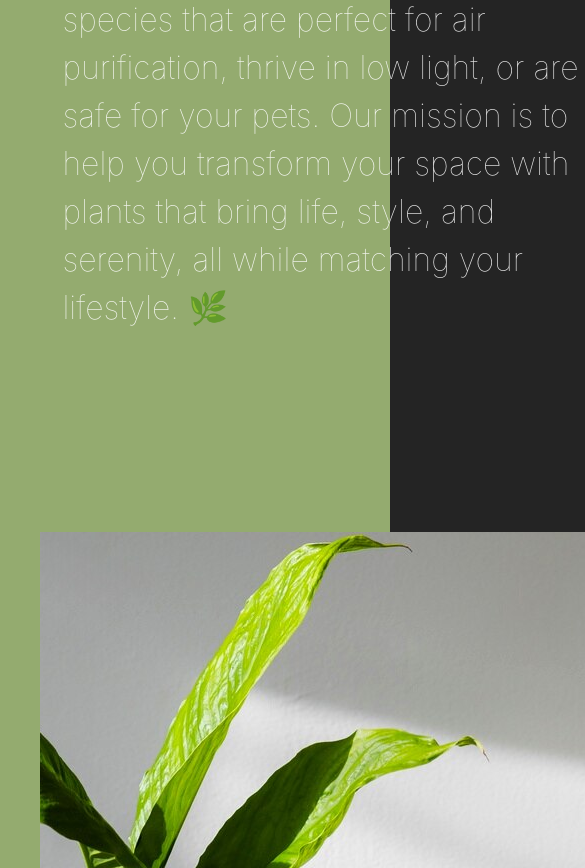
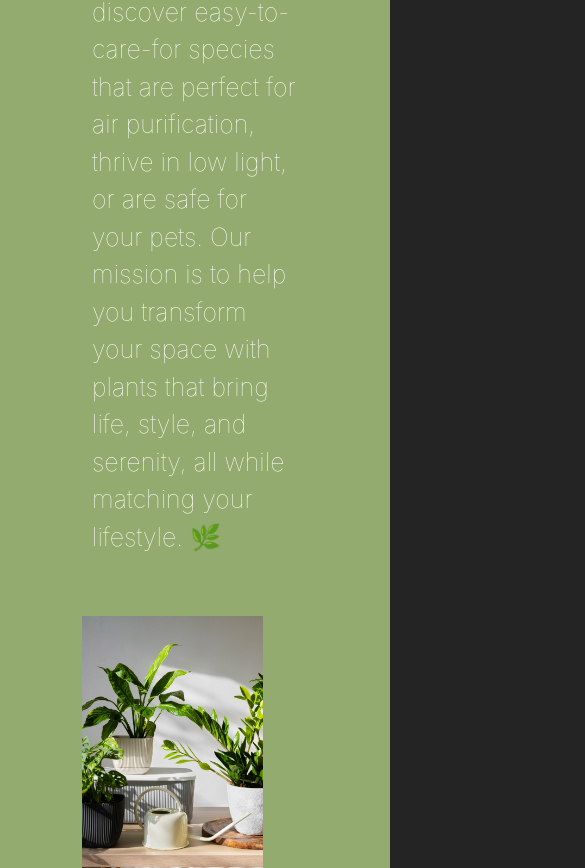
Before and after one commit to bilal-augereau/ThePlantSpot, a React (Vite) app: page / in a window 390 px wide. Shown: the part 1132-2000 px from the top of the page, 585 px wide, since content can reach past the window. Built offline with nearby package versions, Linux system fonts and the light colour scheme.

Commit message:
réajustement de la 2eme partie du body, modifcation taille texte et titre, reduction des espaces

```diff
--- a/src/pages/Home.css
+++ b/src/pages/Home.css
@@ -1,50 +1,126 @@
 .other-informations {
 	display: flex;
 	flex-direction: row;
-	justify-content: space-evenly;
+	justify-content: space-around;
+	padding: 2rem;
+}
+
+.exceptional-plant-varieties,
+.easy-care {
+	display: flex;
+	flex-direction: column;
+	justify-content: center;
+	width: 350px;
+	height: 1600px;
 }
 
 .exceptional-plant-varieties {
-	display: flex;
-	flex-direction: column;
-	align-items: center;
+	margin-left: 650px;
 }
+
 .easy-care {
-	display: flex;
-	flex-direction: column;
+	margin-right: 650px;
 }
-.green-oasis-img {
-	height: 1600px;
-	width: 600px;
-	margin: 40px;
-	object-fit: none;
-	margin-top: 200px;
+
+.green-oasis-img,
+.indoor-plants-img {
+	height: 100%;
+	width: 100%;
+	object-fit: cover;
 }
-.indoor-plants-img {
-	height: 1600px;
-	width: 600px;
-	margin: 40px;
-	object-fit: none;
-	margin-bottom: 200px;
-}
+
 .other-informations h3 {
 	text-align: center;
 	font-weight: bolder;
-	font-size: 3rem;
-	margin-top: 150px;
-	margin-bottom: 100px;
+	font-size: 2rem;
+	margin: auto 0 10px;
 }
+
+.exceptional-plant-varieties h3 {
+	text-align: left;
+}
+.easy-care h3 {
+	text-align: left;
+}
+
 .text {
-	width: 55ch;
+	width: 100%;
 	text-align: center;
+	color: white;
 }
+
 .text p {
 	font-weight: lighter;
 	text-align: left;
-	font-size: 2rem;
-	justify-content: center;
+	font-size: 25px;
+	width: 100%;
 }
 
 body {
 	background-color: #94ab6f;
 }
+
+.footer-line {
+	width: 50%;
+	height: 1px;
+	background-color: white;
+	margin: 50px auto;
+	border-radius: 2px;
+}
+
+@media (max-width: 1024px) {
+	.other-informations {
+		flex-direction: column;
+		align-items: center;
+		margin: 50px;
+	}
+
+	.exceptional-plant-varieties,
+	.easy-care {
+		margin: 0;
+		width: auto;
+		height: auto;
+	}
+
+	.green-oasis-img,
+	.indoor-plants-img {
+		height: 100%;
+		width: 100%;
+		margin: 50px 0;
+	}
+
+	.text {
+		width: 45ch;
+		font-size: 20px;
+		width: 100%;
+		height: 100%;
+	}
+}
+
+@media (max-width: 768px) {
+	.green-oasis-img,
+	.indoor-plants-img {
+		height: 80%;
+		width: 80%;
+	}
+
+	.text {
+		width: auto;
+		font-size: 18px;
+	}
+}
+
+@media (max-width: 480px) {
+	.green-oasis-img,
+	.indoor-plants-img {
+		height: 80%;
+		width: 80%;
+	}
+
+	.text {
+		width: auto;
+		padding: 10px;
+		text-align: left;
+		font-size: 16px;
+	}
+}
--- a/src/pages/Home.tsx
+++ b/src/pages/Home.tsx
@@ -48,6 +48,8 @@ const Home = () => {
 					</div>
 				</div>
 			</div>
+
+			<div className="footer-line" />
 		</>
 	);
 };
```
